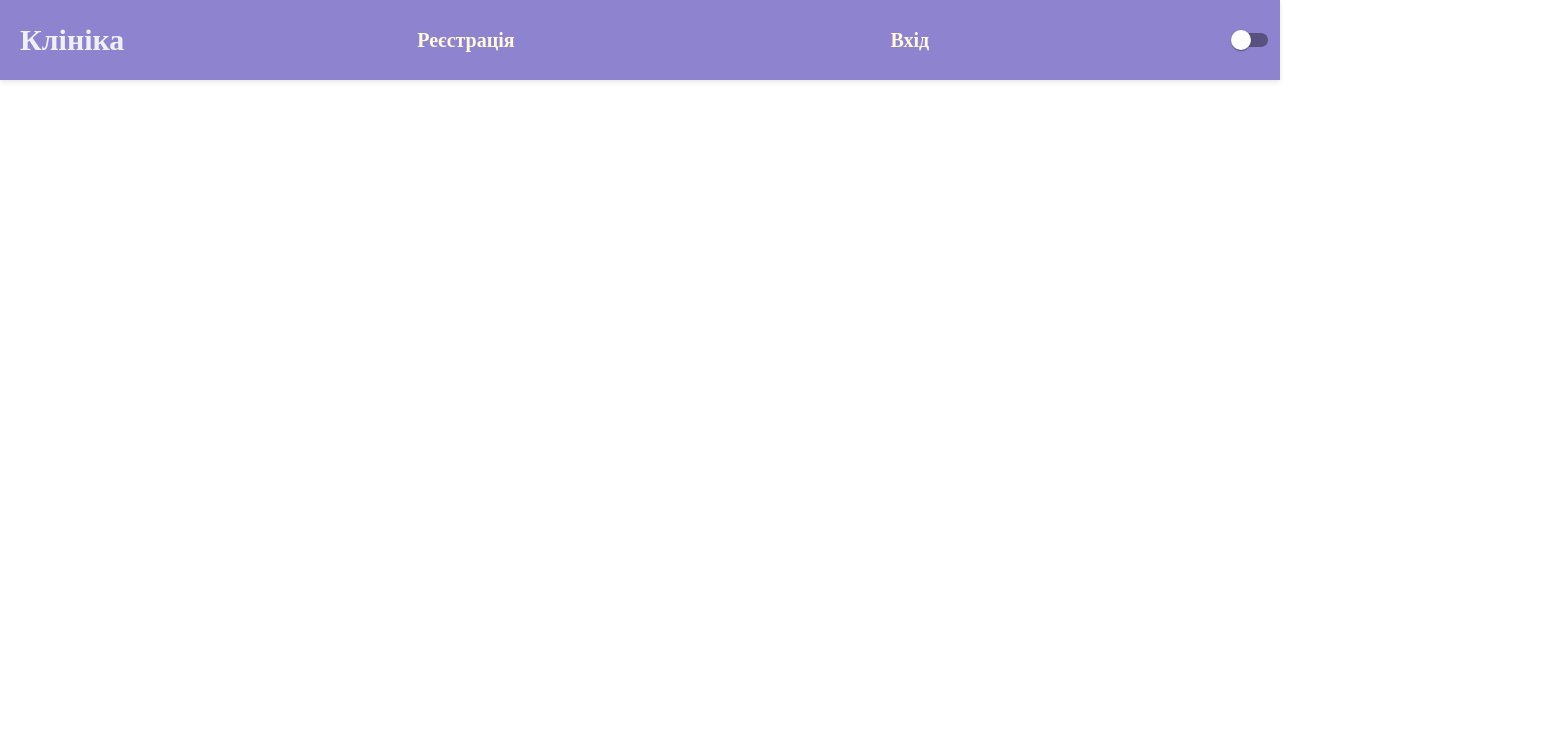
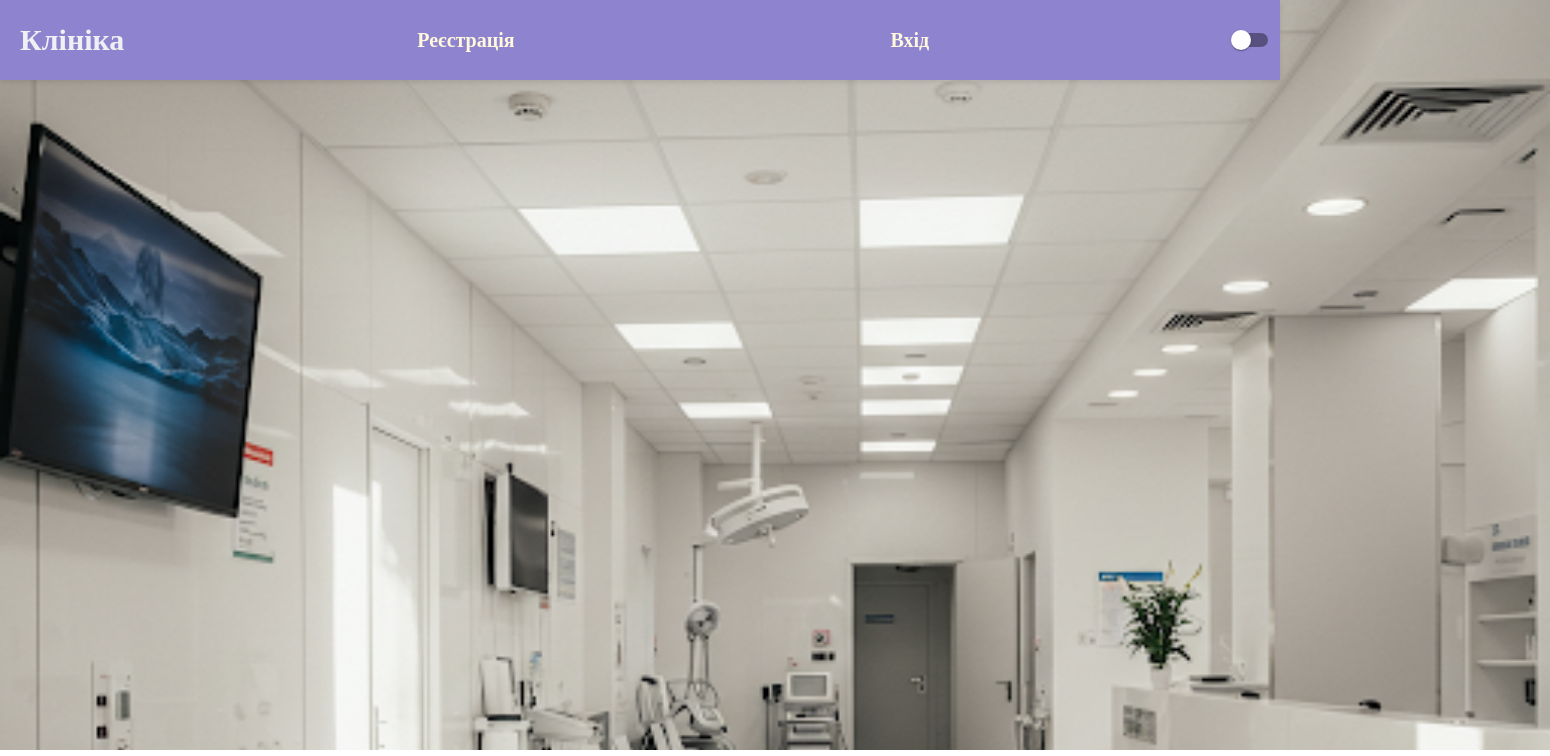
Before and after one commit to OksanaNevolina/booking-front, a React (Create React App) app: page / in a window 1280 px wide. Shown: the top 756 px of the page, 1550 px wide, since content can reach past the window. Built offline with nearby package versions, Linux system fonts and the light colour scheme.

Commit message:
added png

```diff
--- /dev/null
+++ b/src/components/layouts/MainLayout.module.css
@@ -0,0 +1,6 @@
+.mainBox{
+    width: 1550px;
+    height: 750px;
+    background-image: url("cli.png");
+    background-size: cover;
+}
--- a/src/components/layouts/MainLayout.tsx
+++ b/src/components/layouts/MainLayout.tsx
@@ -1,10 +1,11 @@
 import React from 'react';
 import { Outlet } from 'react-router-dom';
 import {Header} from "../Header/Header";
+import css from "./MainLayout.module.css"
 
 const MainLayout = () => {
     return (
-        <div>
+        <div className={css.mainBox}>
             <Header/>
             <Outlet />
         </div>
```
Also changed, not shown: src/components/layouts/cli.png (added).
